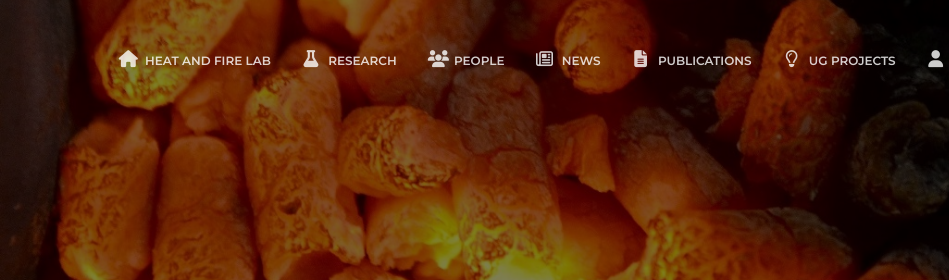
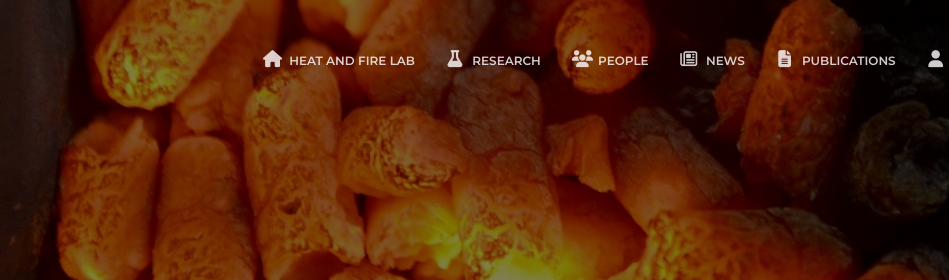
Before and after one commit to heatandfire/heatandfire.github.io, a website: page news.html in a window 1280 px wide. Shown: the top 280 px of the page, 0-949 px from the left. Drawn offline with nearby package versions, Linux system fonts and the light colour scheme.

Commit message:
Update news.html

```diff
--- a/news.html
+++ b/news.html
@@ -168,9 +168,6 @@
                 </li>
                 <li class="nav-item">
                     <a href="publications.html" class="nav-link"><i class="fa fa-file-text"></i> Publications</a>
-                </li>
-                <li class="nav-item">
-                    <a href="UG_projects.html" class="nav-link"><i class="fa fa-lightbulb-o"></i> UG Projects</a>
                 </li>
                 <li class="nav-item">
                     <a href="francesco-restuccia.html" class="nav-link"><i class="fa fa-user"></i> PI: Francesco Restuccia</a>
```
